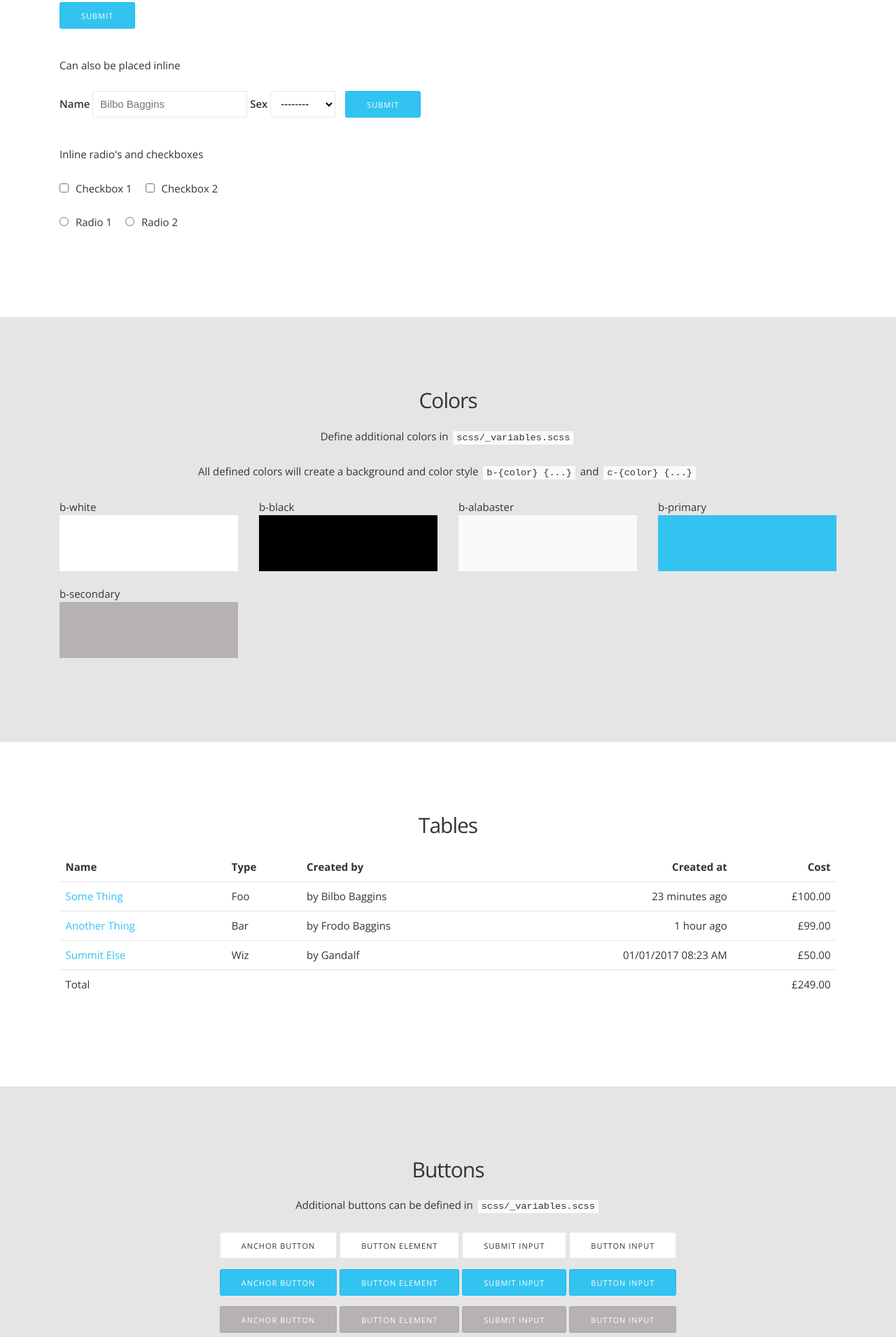
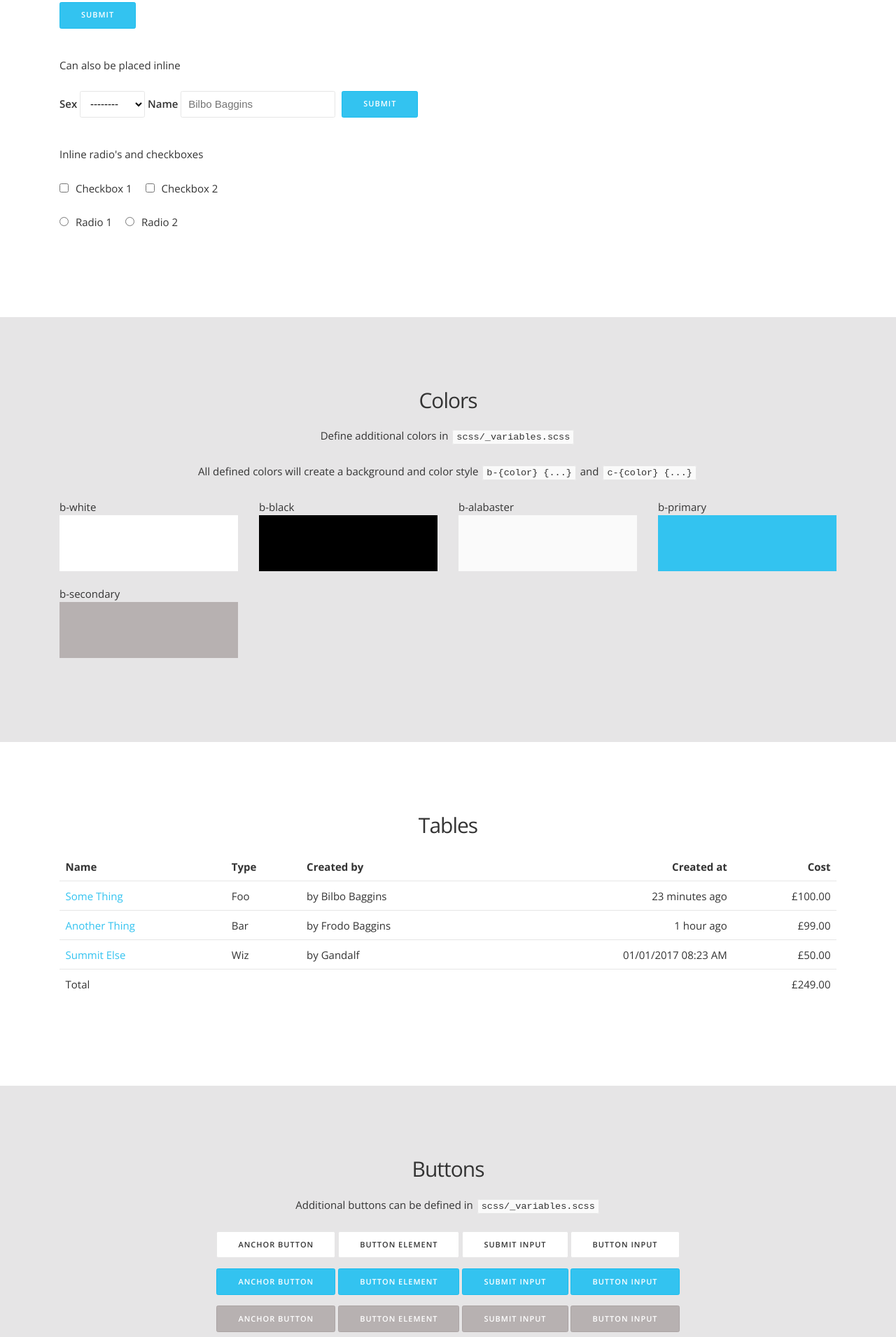
Before and after one commit to elingan/Skeleton, a website: page index.html in a window 1280 px wide. Shown: the part 4070-5980 px from the top of the page at 70% size. Drawn offline with nearby package versions, Linux system fonts and the light colour scheme.

Commit message:
fixed button heights without 3.8rem line height

```diff
--- a/index.html
+++ b/index.html
@@ -183,15 +183,15 @@
         <form>
             <div class="row">
                 <div class="col-12">
-                    <label class="inline">Name</label>
-                    <input type="text" placeholder="Bilbo Baggins">
                     <label class="inline">Sex</label>
-                    <select class="mr-1">
+                    <select>
                         <option value="">--------</option>
                         <option value="Option 1">Male</option>
                         <option value="Option 2">Female</option>
                     </select>
-                    <input class="button-primary" type="submit" value="Submit">
+                    <label class="inline">Name</label>
+                    <input type="text" placeholder="Bilbo Baggins">
+                    <input class="button-primary ml-h" type="submit" value="Submit">
                 </div>
             </div>
         </form>
@@ -389,12 +389,12 @@
     <div class="container">
         <h2 class="text-center">Mixins</h2>
         <div class="col-md-8 offset-md-2">
-            <code>@import box-shadow($top, $left, $blur, $color, $inset: false);</code><br>
+            <code>@import box-shadow($top, $left, $blur, $color, $inset);</code><br>
             <code>@import clearfix;</code><br>
-            <code>@import css-triangle($color, $direction, $size: 6px, $position: absolute, $round: false);</code><br>
-            <code>@import pseudo($display: block, $pos: absolute, $content: '');</code><br>
+            <code>@import css-triangle($color, $direction, $size, $position, $round);</code><br>
+            <code>@import pseudo($display: block, $pos, $content);</code><br>
             <code>@import push--auto;</code><br>
-            <code>@import responsive-ratio($x, $y, $pseudo: false);</code><br>
+            <code>@import responsive-ratio($x, $y, $pseudo);</code><br>
             <code>@import truncate($truncation-boundary);</code><br>
         </div>
     </div>
--- a/scss/_variables.scss
+++ b/scss/_variables.scss
@@ -70,7 +70,7 @@ $colors: (
 
 
 
-// defined colors used in core
+// defined colors
 $body-background:         map-get($colors, white);
 $font-color:              rgb(51, 51, 51);
 $link-color:              map-get($colors, primary);
@@ -85,10 +85,18 @@ $buttons: (
         primary:        map-get($colors, primary)      map-get($colors, white),
         secondary:      map-get($colors, secondary)    map-get($colors, white)
 ) !default;
+$button-font-size: 1.1rem;
+$button-height: 3.8rem;
+$button-padding-x: 3rem;
 
 
 
-// Misc
+// forms
+$field-height: 3.8rem;
+
+
+
+// misc
 $global-radius:         .25rem !default;
 $table-cell-padding:    .85rem .85rem !default;
 $darken-hover-percent:  10%;
--- a/scss/core/_button.scss
+++ b/scss/core/_button.scss
@@ -1,5 +1,7 @@
 // Button
 //––––––––––––––––––––––––––––––––––––––––––––––––––
+
+$button-padding-y: ($button-height - $button-font-size) / 2 - .2rem;
 
 // default buttons and inputs
 .button,
@@ -8,14 +10,15 @@ input[type="submit"],
 input[type="reset"],
 input[type="button"] {
     display: inline-block;
-    height: 3.8rem;
-    padding: 0 3rem;
+    vertical-align: top;
+    height: $button-height;
+    padding: $button-padding-y $button-padding-x;
     color: $font-color;
     text-align: center;
     font-family: $font-family;
-    font-size: 1.1rem;
-    font-weight: 400;
-    line-height: 3.8rem;
+    font-size: $button-font-size;
+    font-weight: 600;
+    line-height: 1.15;
     letter-spacing: .1rem;
     text-transform: uppercase;
     text-decoration: none;
@@ -26,7 +29,6 @@ input[type="button"] {
     cursor: pointer;
     box-sizing: border-box;
     user-select: none;
-
     &:hover,
     &:focus {
         color: $font-color;
@@ -49,7 +51,6 @@ input[type="button"] {
         color: nth($colors, 2);
         background-color: nth($colors, 1);
         border-color: $default-border-color;
-
         &:hover,
         &:focus {
             color: nth($colors, 2);
--- a/scss/core/_form.scss
+++ b/scss/core/_form.scss
@@ -3,7 +3,7 @@
 
 textarea,
 select {
-    height: 3.8rem;
+    height: $field-height;
     padding: .6rem 1rem;
     background-color: $input-background;
     border: 1px solid $border-color;
@@ -41,7 +41,7 @@ input {
     &[type="tel"],
     &[type="url"],
     &[type="password"] {
-        height: 3.8rem;
+        height: $field-height;
         padding: .6rem 1rem;
         background-color: $input-background;
         border: 1px solid $border-color;
```
Also changed, not shown: scss/skeleton.scss (+9 -11 lines), dist/css/skeleton.css, dist/css/skeleton.min.css.
